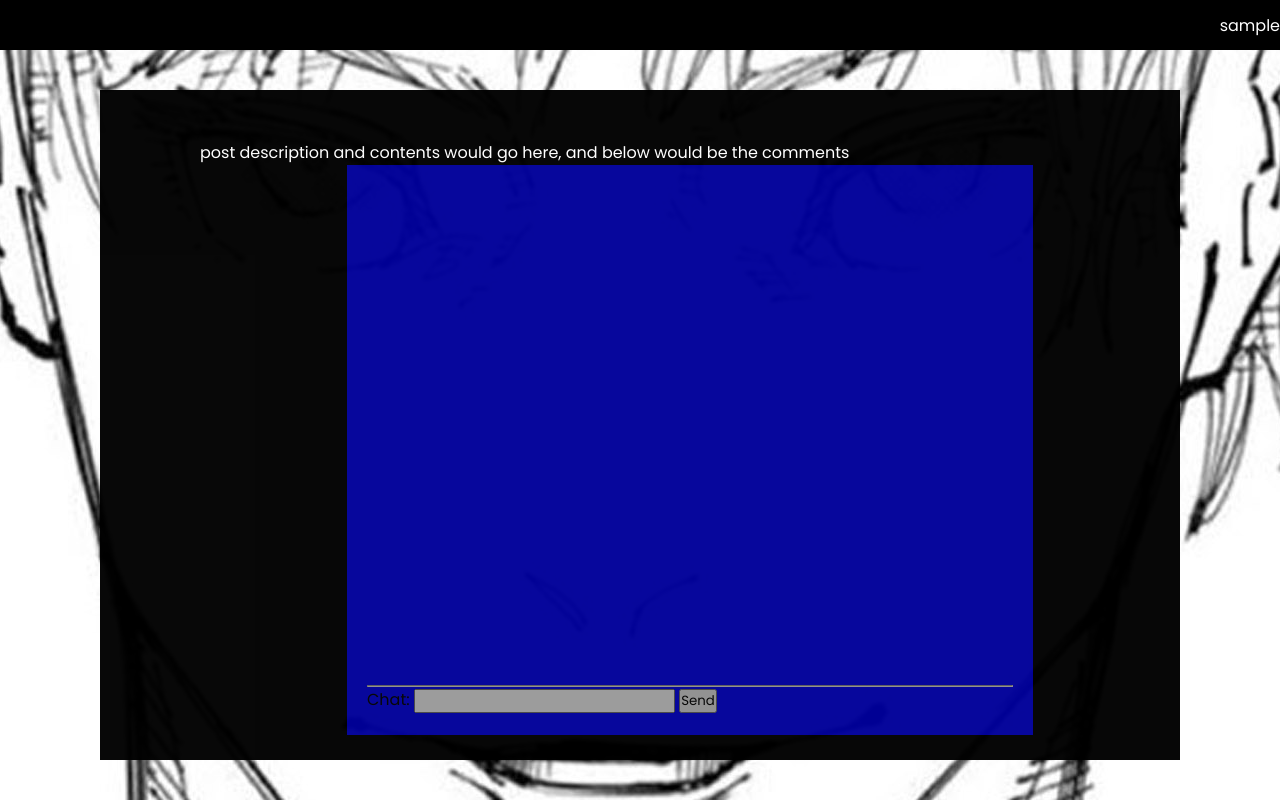
After one commit to xxcel3/blog-post-app, a Flask app: template templates/post.html in a window 1280 px wide. The commit adds this page. Run offline with Flask 3, Linux system fonts and the light colour scheme; the template is opened without the code that fills it: most values are stand-ins (such as "Sample title", 1, 10 or a date in 2020).

Commit message:
created post, modified the page where all the posts show and added a coupple js functions

```diff
--- a/static/all_functions.js
+++ b/static/all_functions.js
@@ -1,4 +1,12 @@
 // static/js/somethingJS.js
-function listen() {
-    document.addEventListener("keypress",)
+function welcome() {
+    document.addEventListener("keypress", function (event) {
+        if (event.code === "Enter") {
+            sendChat();
+        }
+    });
+
+    document.getElementById("chat-text-box").focus();
+
+    updateChat();
 }
--- a/static/loggedinstyle.css
+++ b/static/loggedinstyle.css
@@ -32,3 +32,54 @@
     float: right;
     padding-top: 13px;
   }
+
+  #posts {
+    background-color:black;
+    height: 670px;
+    width: 1080px;
+    margin-top: 50px;
+    opacity: 0.97;
+    padding-left: 100px;
+    padding-top: 50px;
+    box-sizing: border-box;
+  }
+
+  .singular-post {
+    width: 880px;
+    height: 200px;
+    border-radius: 10px;
+    background-color: #f7f7f7;
+    margin-bottom: 20px;
+    box-sizing: border-box;
+  }
+
+  .singular-post:hover {
+    background-color: blue;
+    opacity: 0.50;
+  }
+
+  .cont {
+    display: flex;
+    justify-content: space-around;
+    height: 78%
+  }
+
+  .chat {
+      width: 70%;
+      background-color:blue;
+      opacity: 0.6;
+      padding: 20px;
+  }
+
+  #chat-messages {
+    height: 500px;
+    overflow: scroll;
+  }
+
+  .chat-form {
+    height: 30px;
+  }
+
+  #post-header {
+    color: white;
+  }
--- a/templates/loggedin.html
+++ b/templates/loggedin.html
@@ -16,8 +16,11 @@
             </div>
         </div>
         <div class="scrollable" id="posts">
+            <div class="singular-post" onclick="post_navigate()">Clcik me</div>
+            <div class="singular-post" onclick="post_navigate()"></div>
 
         </div>
+
     </div>
 
     <script src="../static/all_functions.js"></script>
--- /dev/null
+++ b/templates/post.html
@@ -0,0 +1,50 @@
+<!-- templates/index.html -->
+<!DOCTYPE html>
+<html lang="en">
+<head>
+    <meta charset="UTF-8">
+    <meta name="viewport" content="width=device-width, initial-scale=1.0">
+    <title>Hobbied</title>
+    <link rel="shortcut icon" type="image/png" href="../static/images/icon.png">
+    <link rel="stylesheet" type="text/css" href="../static/loggedinstyle.css">
+</head>
+<body onload="listen()">
+    <div class="wrapper">
+        <div class="contents" id="black-box">
+            <div class="name-holder" id="username-holder">
+                <span>{{Username}}</span>
+            </div>
+        </div>
+        <div class="scrollable" id="posts">
+            <div id="opened-post">
+                <div id="post-desp">
+                    <p id="post-header">
+                        post description and contents would go here, and below would be the comments
+                    </p>
+                </div>
+                <div class="cont">
+
+                    <div class="chat">
+
+
+                        <div id="chat-messages">
+                        </div>
+
+
+                        <div class="chat-form">
+                            <hr>
+                            <label>
+                                Chat:
+                                <input id="chat-text-box" type="text">
+                            </label>
+                            <button id="chat-button" onclick="sendChat()">Send</button>
+                        </div>
+
+                    </div>
+            </div>
+        </div>
+    </div>
+
+    <script src="../static/all_functions.js"></script>
+</body>
+</html>
```
